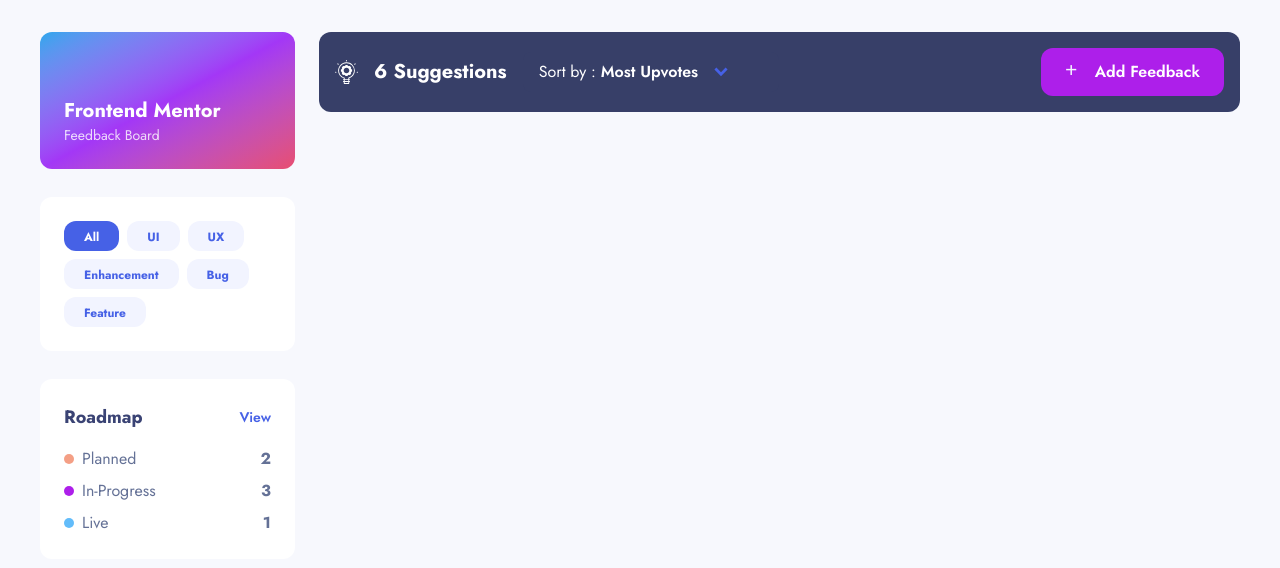
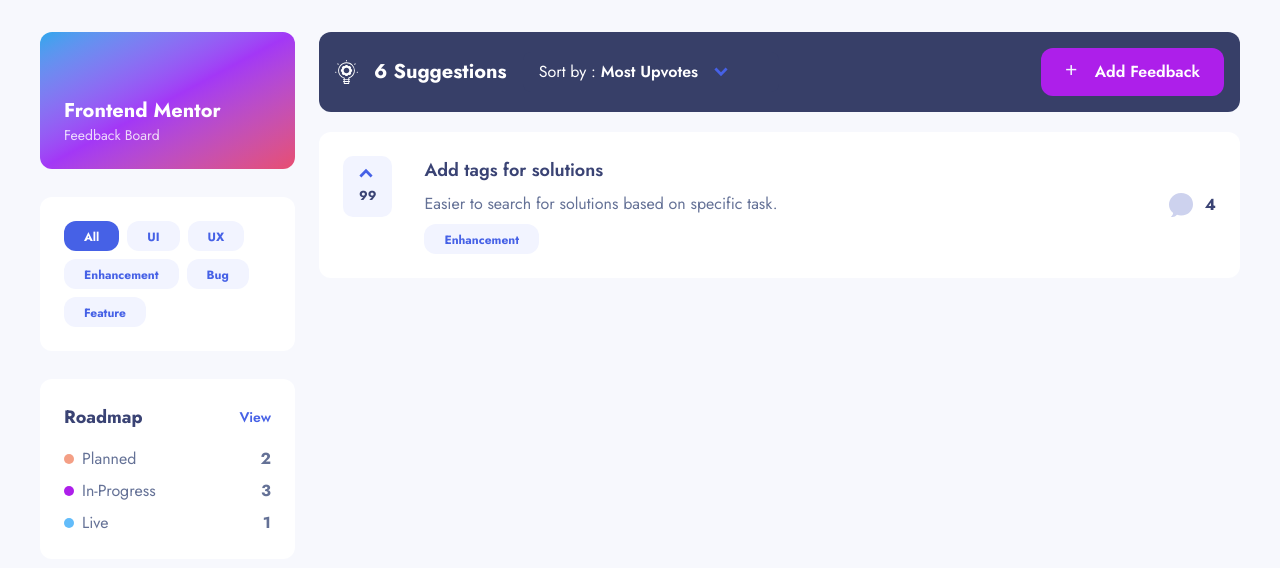
Before and after one commit to miljan-gajic/product-feedback, a Next.js app: page / in a window 1280 px wide. Shown: the top 568 px of the page. Built offline with nearby package versions, Linux system fonts and the light colour scheme.

Commit message:
feedback card doe

```diff
--- a/src/app/globals.css
+++ b/src/app/globals.css
@@ -8,12 +8,14 @@
   --faded-text: #f2f4fe;
 
   --primary-pink: #ad1fea;
+  --primary-hover: #c75af6;
   --secondary-blue: #4661e6;
   --accent-orange: #f49f85;
   --accent-grey: #cfd7ff;
   --accent-light-blue: #62bcfa;
 
   --border-clr: #979797;
+  --border-faded-clr: #97979738;
 
   --rad-clr-1: #e84d70;
   --rad-clr-2: #a337f6;
@@ -24,10 +26,12 @@
 
 @theme inline {
   --color-primary: var(--primary-pink);
+  --color-primary-hover: var(--primary-hover);
   --color-secondary: var(--secondary-blue);
   --color-accent: var(--accent-orange);
   --color-main-bg: var(--main-bg);
   --color-main-border: var(--border-clr);
+  --color-main-border-fade: var(--border-faded-clr);
   --color-secondary-bg: var(--secondary-bg);
   --color-hover: var(--accent-grey);
   --color-secondary-text: var(--secondary-text-clr);
--- a/src/app/page.tsx
+++ b/src/app/page.tsx
@@ -1,10 +1,11 @@
 import { Aside } from '@/components/Aside/Aside';
 import { Card } from '@/components/Card/Card';
-import { CommentSection } from '@/components/CommentSection/CommentSection';
+import { FeedbackSection } from '@/components/FeedbackSection/FeedbackSection';
 import { CommentStat } from '@/components/CommentStat/CommentStat';
 import { List } from '@/components/List/List';
 import { Logo } from '@/components/Logo/Logo';
 import { Tag } from '@/components/Tag/Tag';
+import { Feedback } from '@/components/Feedback/Feedback';
 import { ListItem } from '@/types/list';
 
 const dummyData: ListItem[] = [
@@ -42,11 +43,14 @@
           <List listItems={dummyData} title="Roadmap" />
         </Card>
       </Aside>
-      <CommentSection>
+      <FeedbackSection>
         <Card cs="bg-comment-stat w-full p-4">
           <CommentStat />
         </Card>
-      </CommentSection>
+        <Card cs="w-full">
+          <Feedback />
+        </Card>
+      </FeedbackSection>
     </>
   );
 }
--- a/src/components/Button/Button.tsx
+++ b/src/components/Button/Button.tsx
@@ -6,7 +6,8 @@
   {
     variants: {
       variant: {
-        primary: 'bg-primary text-white hover:bg-purple-600 focus:ring-primary',
+        primary:
+          'bg-primary text-white hover:bg-primary-hover focus:ring-primary-hover',
         secondary:
           'bg-secondary text-gray-800 hover:bg-gray-300 focus:ring--secondary',
       },
--- /dev/null
+++ b/src/components/Comment/Comment.tsx
@@ -0,0 +1,16 @@
+import Image from 'next/image';
+
+import commentsIcon from '../../../public/icons/icon-comments.svg';
+
+type CommentProps = {
+  commentCount: number;
+};
+
+export function Comment({ commentCount }: CommentProps) {
+  return (
+    <div className="flex gap-3 self-center">
+      <Image src={commentsIcon} alt="Comment icon" width={24} height={24} />
+      <span className="text-secondary-text font-bold">{commentCount}</span>
+    </div>
+  );
+}
--- a/src/components/CommentSection/CommentSection.tsx
+++ /dev/null
@@ -1,5 +0,0 @@
-import { PropsWithChildren } from 'react';
-
-export function CommentSection({ children }: PropsWithChildren) {
-  return <section className="w-full flex flex-col gap-7">{children}</section>;
-}
--- a/src/components/Dropdown/Dropdown.tsx
+++ b/src/components/Dropdown/Dropdown.tsx
@@ -59,13 +59,13 @@
       </button>
 
       {isOpen && (
-        <div className="absolute z-10 w-64 mt-2 bg-white rounded-xl shadow-lg">
+        <div className="absolute z-10 w-64 mt-6 bg-white rounded-xl shadow-lg">
           <ul className="py-2">
             {options.map((option) => (
               <li
                 key={option.value}
                 onClick={() => handleOptionClick(option)}
-                className={`flex items-center justify-between px-4 py-2 cursor-pointer hover:text-primary`}
+                className="flex items-center justify-between px-4 py-2 cursor-pointer hover:text-primary border-b border-main-border-fade last:border-b-0"
               >
                 {option.label}
                 {selectedOption.value === option.value && (
--- /dev/null
+++ b/src/components/Feedback/Feedback.tsx
@@ -0,0 +1,21 @@
+import React from 'react';
+import { VoteCounter } from '../VoteCounter/VoteCounter';
+import { FeedbackContent } from './FeedbackContent/FeedbackContent';
+import { Comment } from '../Comment/Comment';
+import { cn } from '@/utils/cn';
+
+export function Feedback() {
+  return (
+    <section
+      className={cn('w-full flex flex-row justify-between items-start gap-8')}
+    >
+      <VoteCounter count={99} />
+      <FeedbackContent
+        title="Add tags for solutions"
+        body="Easier to search for solutions based on specific task."
+        tags={['Enhancement']}
+      />
+      <Comment commentCount={4} />
+    </section>
+  );
+}
--- /dev/null
+++ b/src/components/Feedback/FeedbackContent/FeedbackContent.tsx
@@ -0,0 +1,22 @@
+import { Tag } from '@/components/Tag/Tag';
+import { cn } from '@/utils/cn';
+
+type FeedbackContentProps = {
+  title: string;
+  body: string;
+  tags?: string[];
+};
+
+export function FeedbackContent({ title, body, tags }: FeedbackContentProps) {
+  return (
+    <div className={cn('flex-1')}>
+      <h3 className="text-secondary-text text-lg font-semibold pb-2">
+        {title}
+      </h3>
+      <p className="pb-2">{body}</p>
+      {tags?.map((tag, idx) => (
+        <Tag tagContent={tag} key={idx} />
+      ))}
+    </div>
+  );
+}
--- /dev/null
+++ b/src/components/FeedbackSection/FeedbackSection.tsx
@@ -0,0 +1,5 @@
+import { PropsWithChildren } from 'react';
+
+export function FeedbackSection({ children }: PropsWithChildren) {
+  return <section className="w-full flex flex-col gap-5">{children}</section>;
+}
--- /dev/null
+++ b/src/components/VoteCounter/VoteCounter.tsx
@@ -0,0 +1,36 @@
+import Image from 'next/image';
+
+import { cn } from '@/utils/cn';
+import arrowUp from '../../../public/icons/icon-arrow-up.svg';
+
+type VoteCounterProps = {
+  count: number;
+  active?: boolean;
+};
+
+export function VoteCounter({ count, active }: VoteCounterProps) {
+  return (
+    <button
+      className={cn(
+        'w-fit px-4 py-3 rounded-[10px] cursor-pointer hover:bg-hover text-center',
+        active ? 'bg-secondary' : 'bg-secondary-bg'
+      )}
+    >
+      <Image
+        src={arrowUp}
+        alt="Chevron Up"
+        width={14}
+        height={14}
+        className="text-white"
+      />
+      <p
+        className={cn(
+          'font-bold text-[13px] mt-2',
+          active ? 'text-white' : 'text-secondary-text'
+        )}
+      >
+        {count}
+      </p>
+    </button>
+  );
+}
```
